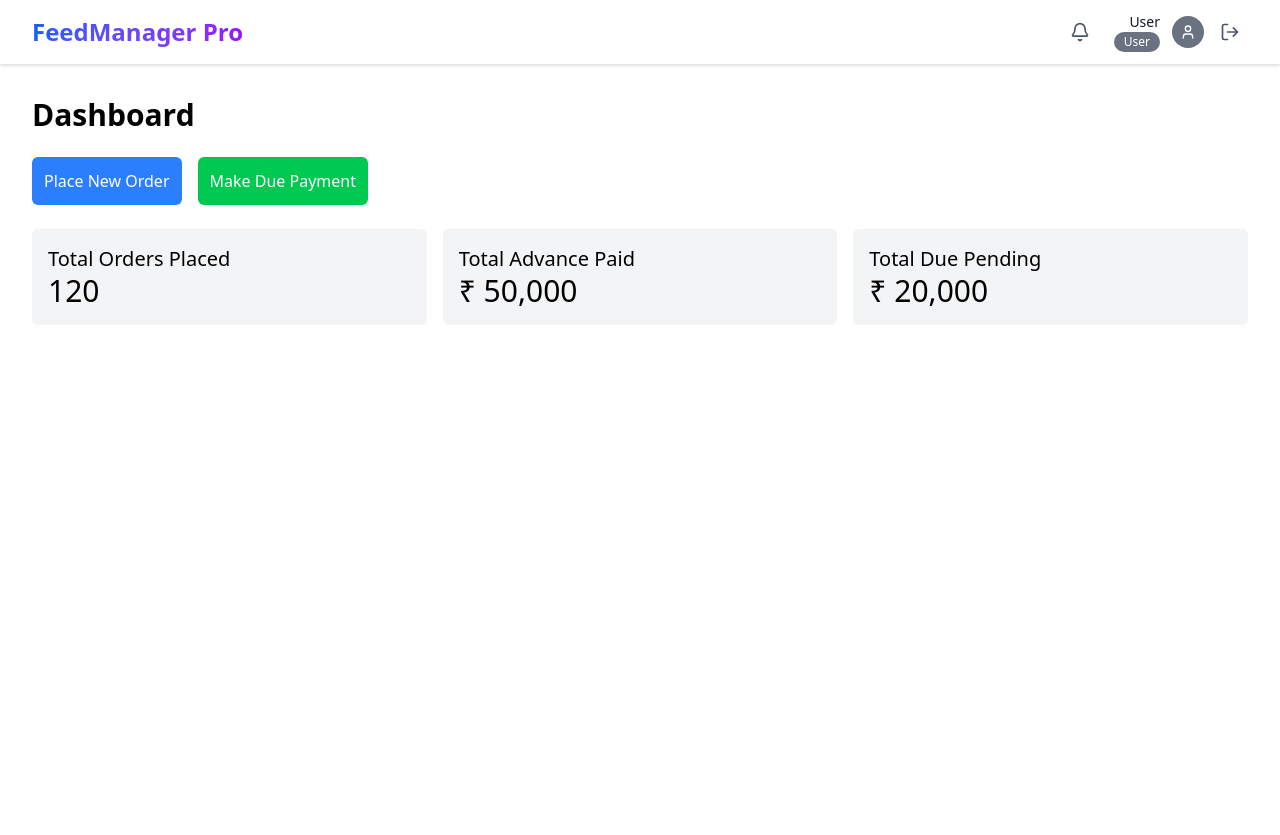
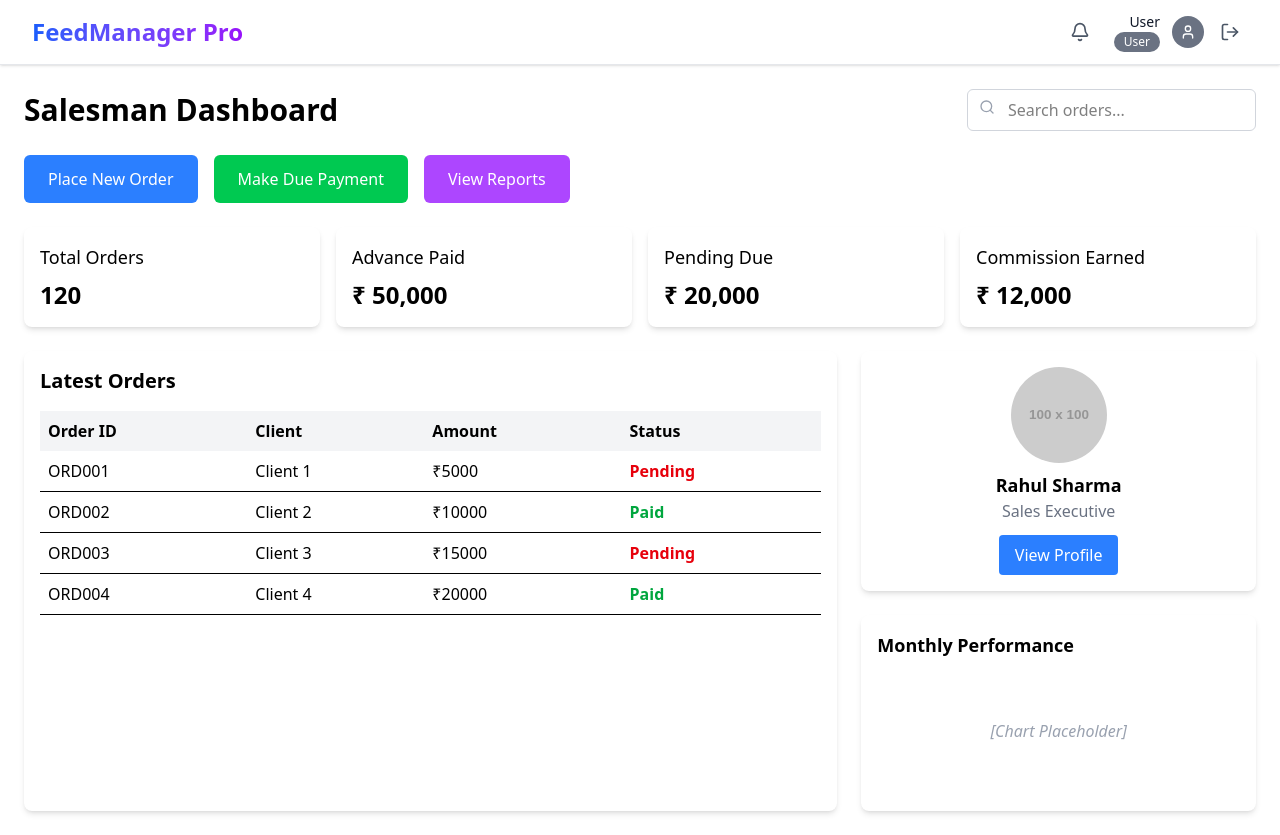
Before and after one commit to Yawi-1/Feed_Frontend, a React (Vite) app: page /sales_man in a window 1280 px wide. Before the commit the page ends 800 px from the top, so only its background shows below. Built offline with nearby package versions, Linux system fonts and the light colour scheme.

Commit message:
Code Update

```diff
--- a/package.json
+++ b/package.json
@@ -14,6 +14,7 @@
     "lucide-react": "^0.525.0",
     "react": "^19.1.0",
     "react-dom": "^19.1.0",
+    "react-icons": "^5.5.0",
     "react-router-dom": "^7.6.3",
     "tailwindcss": "^4.1.11"
   },
--- a/src/App.jsx
+++ b/src/App.jsx
@@ -9,6 +9,8 @@ import SalesManagerDashboard from './components/SalesManager/SalesManagerDashboa
 import PlantHeadDashboard from './components/PlantHead/PlantHeadDashboard';
 import Salesman from './components/Salesman/Salesman';
 import PlaceNewOrder from './components/Salesman/PlaceNewOrder';
+import SalesAuthorizer from './components/SalesAuthorizer/SalesAuthorizer';
+import Accountant from './components/Accountant/Accountant';
 
 const AppRoutes = () => {
   const { isAuthenticated, userRole } = useApp();
@@ -22,10 +24,13 @@ const AppRoutes = () => {
       <Header />
       <Routes>
         <Route path="/" element={<Login />} />
+        <Route path="/sales_manager" element={<SalesManagerDashboard />} />
         <Route path="/sales_man" element={<Salesman />} />
+        <Route path="/sales_authorizer" element={<SalesAuthorizer />} />
         <Route path="/place_order" element={<PlaceNewOrder />} />
         <Route path="/admin" element={<AdminDashboard />} />
-        <Route path="/sales_manager" element={<SalesManagerDashboard />} />
+        <Route path="/admin" element={<AdminDashboard />} />
+        <Route path="/accountant" element={<Accountant />} />
         <Route path="/plant_head" element={<PlantHeadDashboard />} />
         {/* Redirect unknown routes to a default or role-based page */}
         <Route path="*" element={<Navigate to={`/${userRole}`} replace />} />
--- /dev/null
+++ b/src/components/Accountant/Accountant.jsx
@@ -0,0 +1,11 @@
+import React from 'react'
+
+const Accountant = () => {
+  return (
+    <div>
+      <h1>Accountant</h1>
+    </div>
+  )
+}
+
+export default Accountant
--- a/src/components/Auth/Login.jsx
+++ b/src/components/Auth/Login.jsx
@@ -1,7 +1,7 @@
 import React, { useState } from 'react';
 import { Phone, Shield, Users, UserCheck, Factory, Calculator, Briefcase } from 'lucide-react';
 import { useApp } from '../../context/AppContext';
-
+import {Link} from 'react-router-dom'
 const Login = () => {
   const [loginType, setLoginType] = useState('customer');
   const [mobile, setMobile] = useState('');
@@ -14,13 +14,13 @@ const Login = () => {
   const { sendOTP, verifyOTP, loginUser, customers, employees, otpVerification } = useApp();
 
   const roleIcons = {
-    customer: Phone,
+    sales_man: Briefcase,
     admin: Shield,
     sales_manager: Users,
     sales_authorizer: UserCheck,
     plant_head: Factory,
     accountant: Calculator,
-    salesman: Briefcase
+    // salesman: Briefcase
   };
 
   const handleSendOTP = async () => {
@@ -90,7 +90,7 @@ const Login = () => {
             </label>
             <div className="grid grid-cols-2 gap-2">
               {Object.entries(roleIcons).map(([role, Icon]) => (
-                <button
+                <Link to={role}
                   key={role}
                   onClick={() => setLoginType(role)}
                   className={`p-3 rounded-lg border-2 transition-all ${
@@ -103,7 +103,7 @@ const Login = () => {
                   <span className="text-xs capitalize">
                     {role.replace('_', ' ')}
                   </span>
-                </button>
+                </Link>
               ))}
             </div>
           </div>
--- /dev/null
+++ b/src/components/SalesAuthorizer/SalesAuthorizer.jsx
@@ -0,0 +1,11 @@
+import React from 'react'
+
+const SalesAuthorizer = () => {
+  return (
+    <>
+      <h1>SalesAuthorizer</h1>
+    </>
+  )
+}
+
+export default SalesAuthorizer
--- a/src/components/Salesman/Salesman.jsx
+++ b/src/components/Salesman/Salesman.jsx
@@ -1,31 +1,115 @@
 import React from 'react';
 import { Link } from 'react-router-dom';
+import { FiSearch } from 'react-icons/fi';
 
 const Salesman = () => {
   return (
-    <div className="flex flex-col p-8 space-y-6">
+    <div className="p-6 space-y-6">
       {/* Title */}
-      <h1 className="text-3xl font-semibold">Dashboard</h1>
-
-      {/* Buttons */}
-      <div className="flex space-x-4">
-        <Link to='/place_order' className="bg-blue-500 text-white p-3 rounded-md hover:bg-blue-600">Place New Order</Link>
-        <button className="bg-green-500 text-white p-3 rounded-md hover:bg-green-600">Make Due Payment</button>
+      <div className="flex items-center justify-between">
+        <h1 className="text-3xl font-bold">Salesman Dashboard</h1>
+        <div className="relative">
+          <input
+            type="text"
+            placeholder="Search orders..."
+            className="pl-10 pr-4 py-2 rounded-md border border-gray-300 focus:outline-none focus:ring-2 focus:ring-blue-500"
+          />
+          <FiSearch className="absolute top-2.5 left-3 text-gray-400" />
+        </div>
       </div>
 
-      {/* Summary Cards */}
-      <div className="grid grid-cols-3 gap-4">
-        <div className="bg-gray-100 p-4 rounded-md">
-          <h3 className="text-xl font-medium">Total Orders Placed</h3>
-          <p className="text-3xl">120</p>
+      {/* Quick Actions */}
+      <div className="flex flex-wrap gap-4">
+        <Link
+          to="/place_order"
+          className="bg-blue-500 text-white px-6 py-3 rounded-md hover:bg-blue-600"
+        >
+          Place New Order
+        </Link>
+        <button className="bg-green-500 text-white px-6 py-3 rounded-md hover:bg-green-600">
+          Make Due Payment
+        </button>
+        <button className="bg-purple-500 text-white px-6 py-3 rounded-md hover:bg-purple-600">
+          View Reports
+        </button>
+      </div>
+
+      {/* Dashboard Metrics */}
+      <div className="grid grid-cols-1 sm:grid-cols-2 lg:grid-cols-4 gap-4">
+        <div className="bg-white shadow-md p-4 rounded-lg">
+          <h3 className="text-lg font-medium">Total Orders</h3>
+          <p className="text-2xl font-bold mt-2">120</p>
         </div>
-        <div className="bg-gray-100 p-4 rounded-md">
-          <h3 className="text-xl font-medium">Total Advance Paid</h3>
-          <p className="text-3xl">₹ 50,000</p>
+        <div className="bg-white shadow-md p-4 rounded-lg">
+          <h3 className="text-lg font-medium">Advance Paid</h3>
+          <p className="text-2xl font-bold mt-2">₹ 50,000</p>
         </div>
-        <div className="bg-gray-100 p-4 rounded-md">
-          <h3 className="text-xl font-medium">Total Due Pending</h3>
-          <p className="text-3xl">₹ 20,000</p>
+        <div className="bg-white shadow-md p-4 rounded-lg">
+          <h3 className="text-lg font-medium">Pending Due</h3>
+          <p className="text-2xl font-bold mt-2">₹ 20,000</p>
+        </div>
+        <div className="bg-white shadow-md p-4 rounded-lg">
+          <h3 className="text-lg font-medium">Commission Earned</h3>
+          <p className="text-2xl font-bold mt-2">₹ 12,000</p>
+        </div>
+      </div>
+
+      {/* Content Area */}
+      <div className="grid grid-cols-1 lg:grid-cols-3 gap-6">
+        {/* Latest Orders */}
+        <div className="lg:col-span-2 bg-white shadow-md p-4 rounded-lg">
+          <h2 className="text-xl font-semibold mb-4">Latest Orders</h2>
+          <table className="w-full text-left">
+            <thead className="bg-gray-100">
+              <tr>
+                <th className="p-2">Order ID</th>
+                <th className="p-2">Client</th>
+                <th className="p-2">Amount</th>
+                <th className="p-2">Status</th>
+              </tr>
+            </thead>
+            <tbody>
+              {[1, 2, 3, 4].map((id) => (
+                <tr key={id} className="border-b hover:bg-gray-50">
+                  <td className="p-2">ORD00{id}</td>
+                  <td className="p-2">Client {id}</td>
+                  <td className="p-2">₹{id * 5000}</td>
+                  <td className="p-2">
+                    {id % 2 === 0 ? (
+                      <span className="text-green-600 font-semibold">Paid</span>
+                    ) : (
+                      <span className="text-red-600 font-semibold">Pending</span>
+                    )}
+                  </td>
+                </tr>
+              ))}
+            </tbody>
+          </table>
+        </div>
+
+        {/* Profile & Chart */}
+        <div className="space-y-6">
+          {/* Profile Card */}
+          <div className="bg-white shadow-md p-4 rounded-lg text-center">
+            <img
+              src="https://via.placeholder.com/100"
+              alt="Salesman"
+              className="w-24 h-24 mx-auto rounded-full mb-2"
+            />
+            <h3 className="text-lg font-semibold">Rahul Sharma</h3>
+            <p className="text-gray-500">Sales Executive</p>
+            <button className="mt-3 px-4 py-2 bg-blue-500 text-white rounded hover:bg-blue-600">
+              View Profile
+            </button>
+          </div>
+
+          {/* Chart Placeholder */}
+          <div className="bg-white shadow-md p-4 rounded-lg">
+            <h2 className="text-lg font-semibold mb-2">Monthly Performance</h2>
+            <div className="h-32 flex items-center justify-center text-gray-400 italic">
+              [Chart Placeholder]
+            </div>
+          </div>
         </div>
       </div>
     </div>
```
Also changed, not shown: 1 other file (tests, documents, lock files or other folders).
